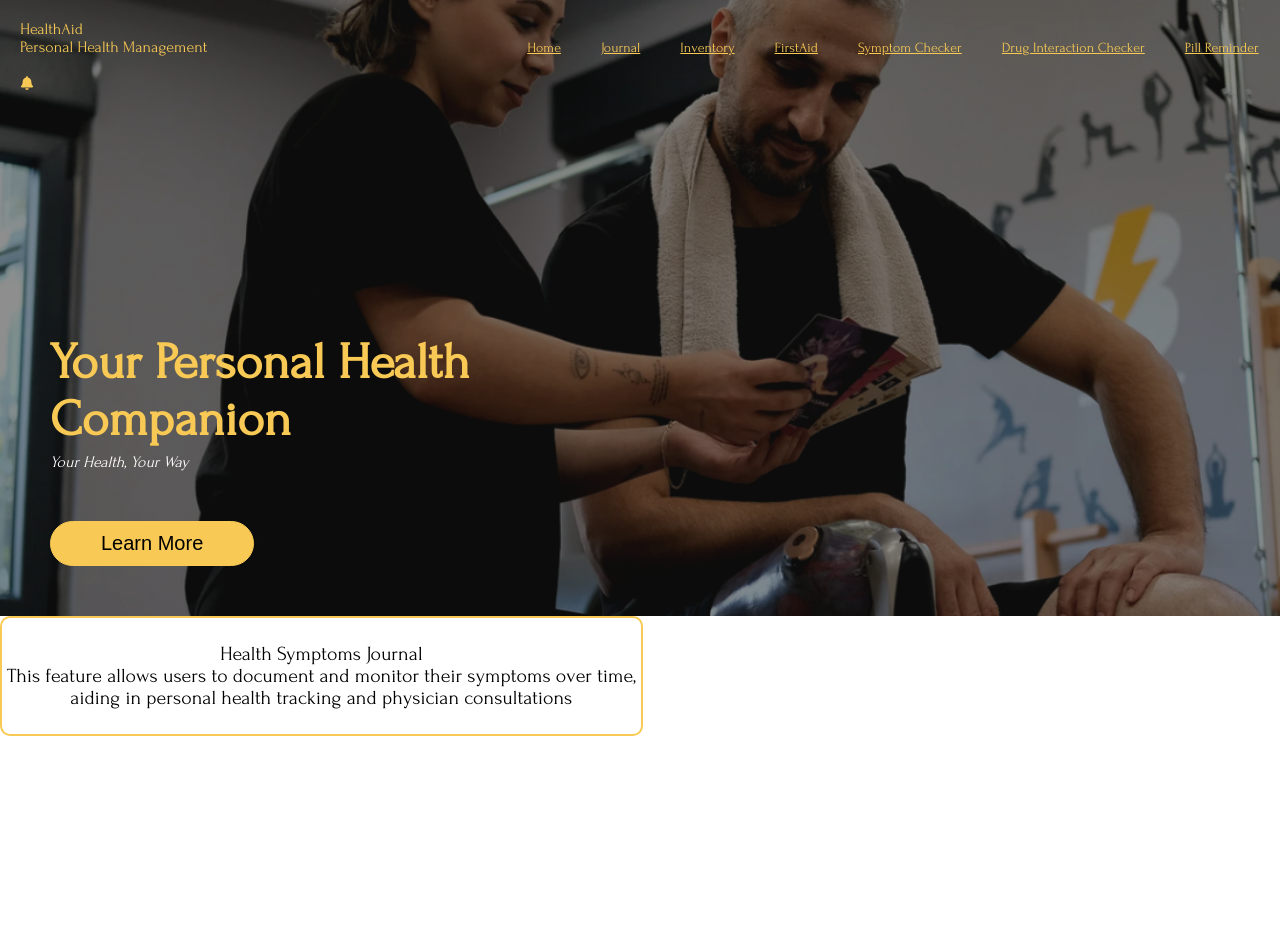
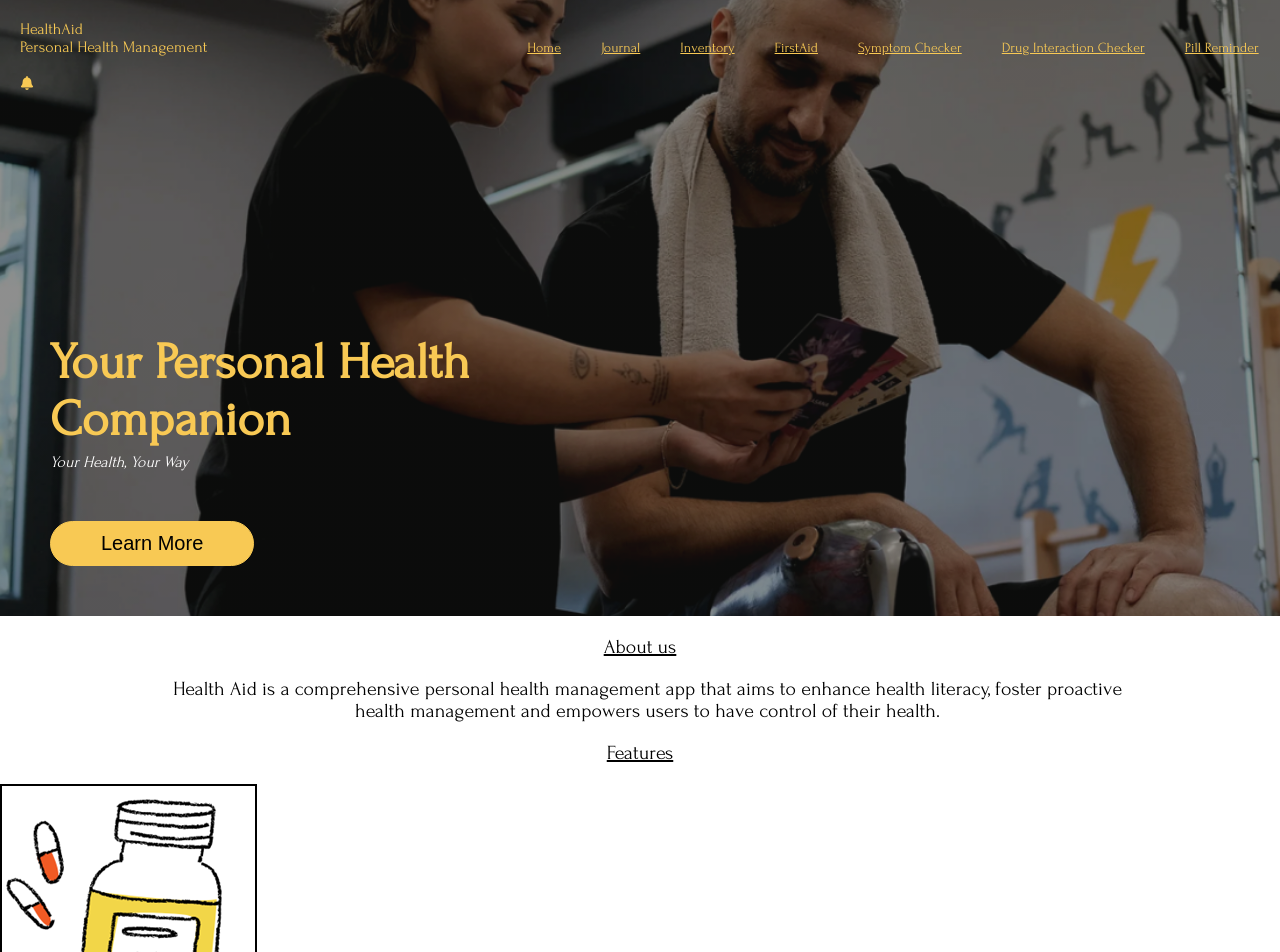
Before and after one commit to merytpeters/HealthAid, a React (Vite) app in the folder Frontend/: page / in a window 1280 px wide. Shown: the top 952 px of the page. Before the commit the page ends 800 px from the top, so only its background shows below. Built offline with nearby package versions, Linux system fonts and the light colour scheme.

Commit message:
Card update

```diff
--- a/Frontend/src/App.css
+++ b/Frontend/src/App.css
@@ -65,10 +65,13 @@
   border: 2px solid #f8c954;
   color: #000000;
   /* background-color: #f8c954; */
-  border-radius: 10px;
   text-align: center;
   padding: 5px;
   width: fit-content;
   height: fit-content;
-  font-size: 20px;
+  /* font-size: 20px; */
+  /* border-radius: 36px; */
 }
+img {
+  border: 2px solid black;
+}
--- a/Frontend/src/App.jsx
+++ b/Frontend/src/App.jsx
@@ -1,5 +1,6 @@
 import Card from './Components/Card'
 import Hero from './Components/Hero'
+import Bottle from './assets/Drug-Bottle.png'
 import './App.css'
 
 function App() {
@@ -7,6 +8,12 @@ function App() {
   return (
     <>
       <Hero />
+      <p className='ldn-txt'>About us</p>
+      <p className='ldn-txt1'>
+        Health Aid is a comprehensive personal health management app that aims to enhance health literacy, foster proactive<br/> health management and empowers users to have control of their health.
+      </p>
+      <p className='ldn-txt'>Features</p>
+      <img src={Bottle}/>
       <Card>
         <p>
         Health Symptoms Journal<br />
--- a/Frontend/src/Components/Card.jsx
+++ b/Frontend/src/Components/Card.jsx
@@ -1,6 +1,6 @@
-const Card = ({children}) => {
+const Card = ({children, size = '20px', round = '36px'}) => {
     return (
-        <section className="card">
+        <section className="card" style={{fontSize: size, borderRadius: round}}>
             {children}
         </section>
     )
--- a/Frontend/src/index.css
+++ b/Frontend/src/index.css
@@ -10,3 +10,13 @@ body {
   font-family: 'Forum', sans-serif;
   /* border: 2px solid blue; */
 }
+.ldn-txt {
+  font-size: 20px;
+  text-decoration: underline;
+  text-align: center;
+}
+.ldn-txt1{
+  font-size: 20px;
+  text-align: center;
+  padding-left: 15px;
+}
```
Also changed, not shown: Frontend/src/assets/Drug-Bottle.png (added).
